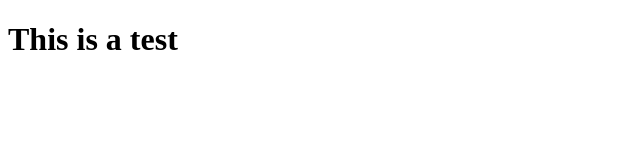
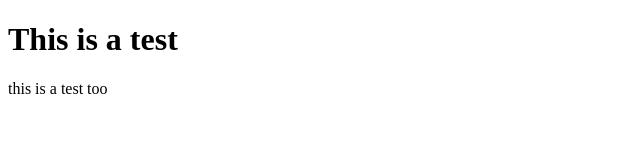
Before and after one commit to j-nathanson/git-test, a plain HTML site: page index.html in a window 1280 px wide. Shown: the whole page, without its empty margins (0-640 px from the left). Drawn offline with Linux system fonts and the light colour scheme.

Commit message:
second commit

```diff
--- a/index.html
+++ b/index.html
@@ -7,5 +7,6 @@
   </head>
   <body>
     <h1>This is a test</h1>
+    <p>this is a test too</p>
   </body>
 </html>
```
